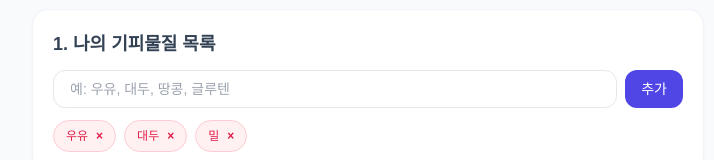
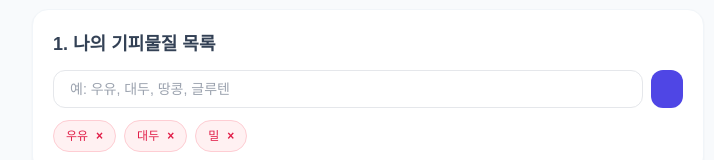
Before and after one commit to gux18/FiltEat, a website: page index.html in a window 1280 px wide. Shown: the part 127-287 px from the top of the page, without its empty margins (272-986 px from the left). Drawn offline with nearby package versions, Linux system fonts and the light colour scheme.

Commit message:
Update index.html

```diff
--- a/index.html
+++ b/index.html
@@ -24,7 +24,7 @@
                class="flex-1 px-4 py-2 border rounded-xl focus:outline-none focus:ring-2 focus:ring-indigo-500 text-sm">
         <button onclick="addAvoidItem()"
                 class="bg-indigo-600 hover:bg-indigo-700 text-white px-4 py-2 rounded-xl text-sm font-medium transition">
-          추가
+          <!-- 추가 -->
         </button>
       </div>
       <div id="avoidTags" class="flex flex-wrap gap-2 min-h-[32px]">
```
